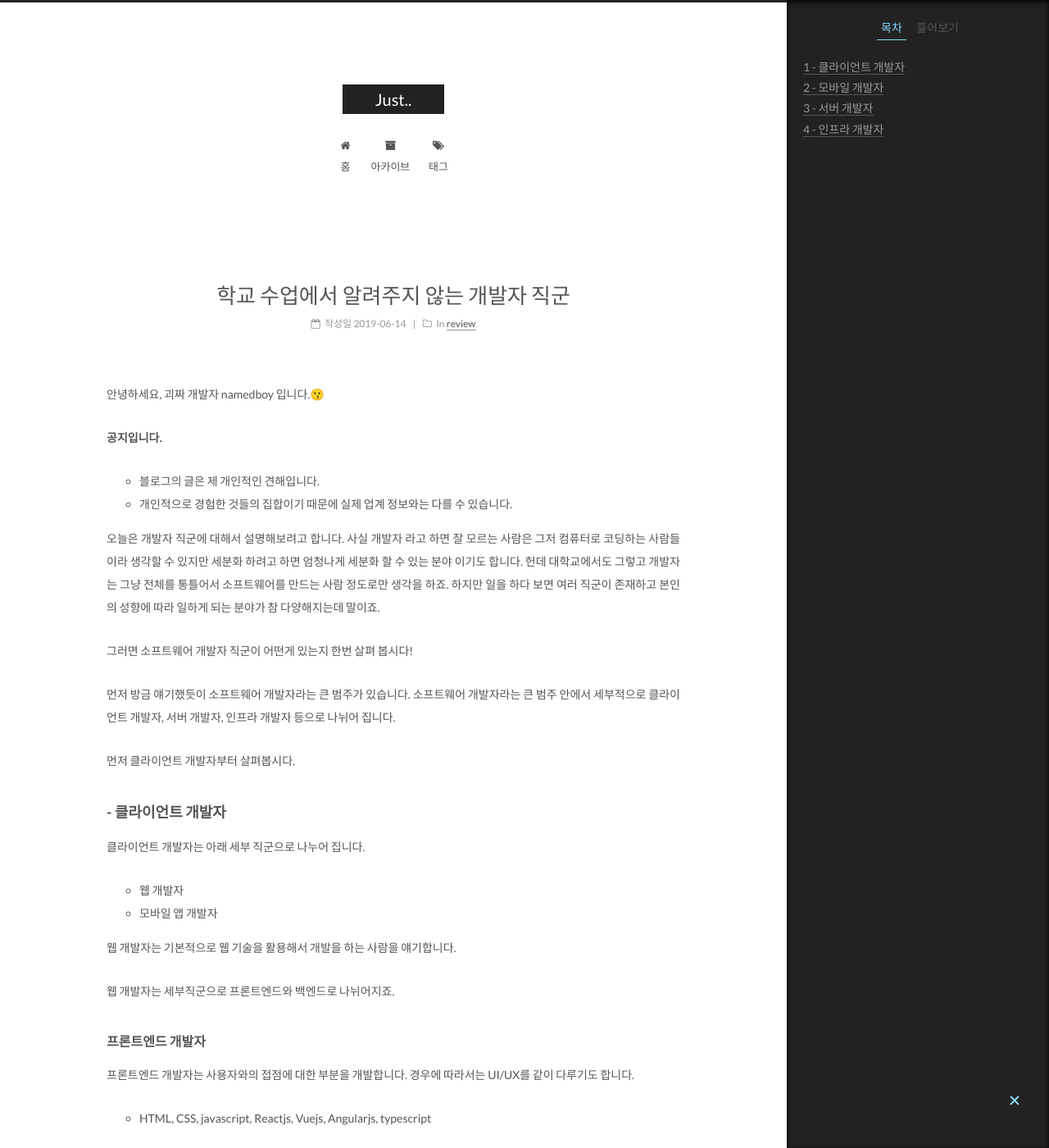
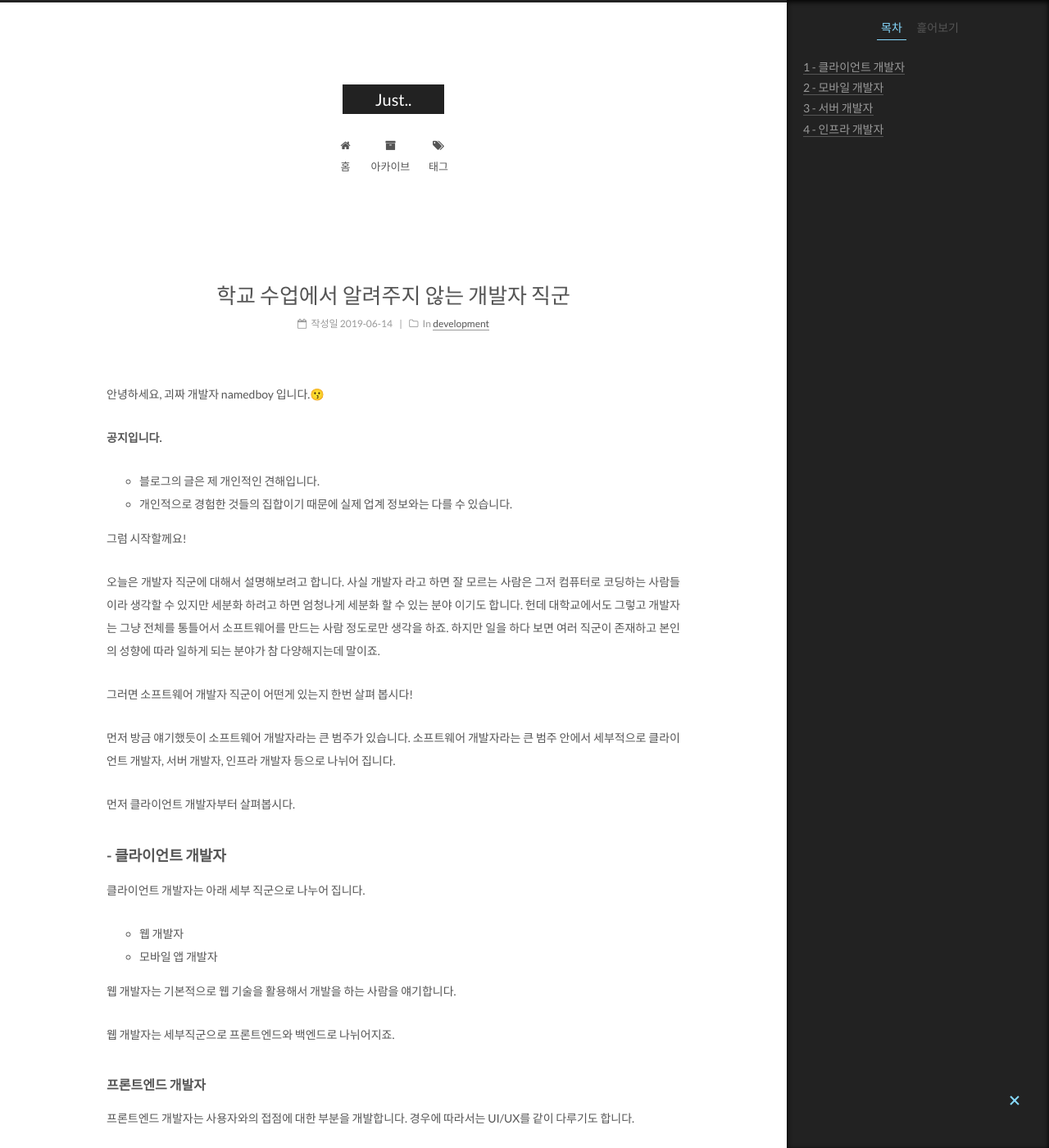
Before and after one commit to kkokey/kkokey.github.io, a Jekyll site: the page built from _posts/2019-06-14-software-engineer.md, in a window 1280 px wide and 1400 px high. Shown: the whole window at 82% size. Built offline with Jekyll 4.4.1, drawn with Linux system fonts in a browser that asks for light colours.

Commit message:
Change category

```diff
--- a/_posts/2019-06-14-software-engineer.md
+++ b/_posts/2019-06-14-software-engineer.md
@@ -1,7 +1,7 @@
 ---
 title: '학교 수업에서 알려주지 않는 개발자 직군'
 date: 2019-06-14 19:24:00
-categories: review
+categories: development
 tags: software_Engineer developer development
 ---
 
@@ -10,6 +10,8 @@ tags: software_Engineer developer development
 <b> 공지입니다.</b>
 - 블로그의 글은 제 개인적인 견해입니다.
 - 개인적으로 경험한 것들의 집합이기 때문에 실제 업계 정보와는 다를 수 있습니다.
+
+그럼 시작할께요!
 
 오늘은 개발자 직군에 대해서 설명해보려고 합니다.
 사실 개발자 라고 하면 잘 모르는 사람은 그저 컴퓨터로 코딩하는 사람들이라 생각할 수 있지만
```
